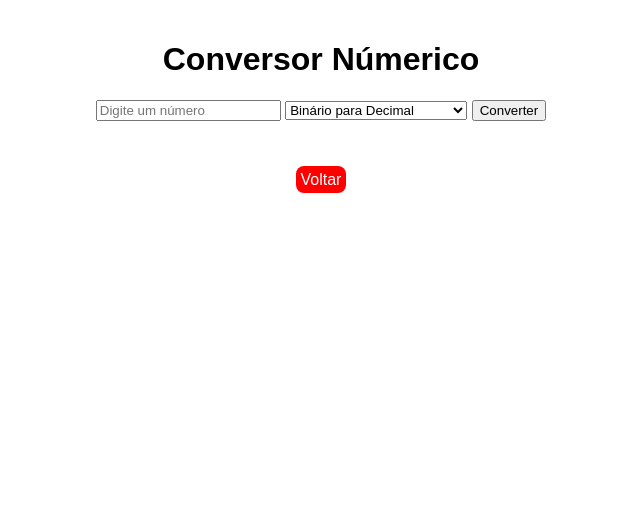
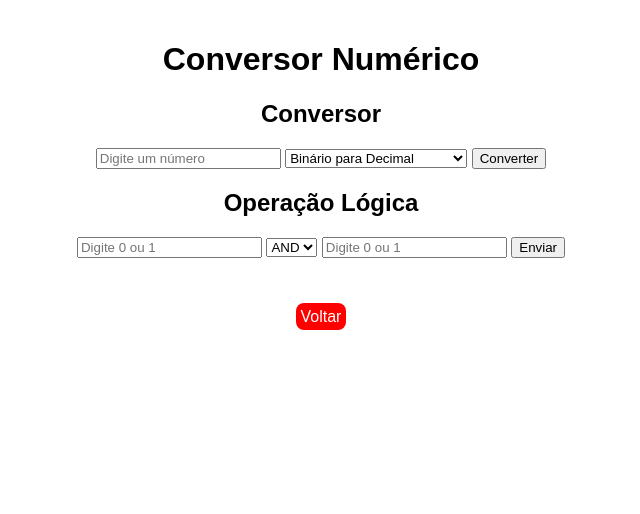
Before and after one commit to eukauacavalcante/morpheus_env, a Django app: page /sistema/conversor/ in a window 1280 px wide. Shown: the part 79-593 px from the top of the page, without its empty margins (319-959 px from the left). Run offline with Django 5.2, Linux system fonts and the light colour scheme.

Commit message:
feat(number_converter): adicionar cálculo lógico com operações booleanas (and, or, xor)

```diff
--- a/users/templates/num_converter.html
+++ b/users/templates/num_converter.html
@@ -9,10 +9,11 @@
 
 {% block content %}
 <div style="text-align: center;">
-    <h1>Conversor Númerico</h1>
+    <h1>Conversor Numérico</h1>
 
+    <h2>Conversor</h2>
     <input type="text" id="value" placeholder="Digite um número">
-    <select id="type">
+    <select id="type_converter">
         <option value="bin2dec">Binário para Decimal</option>
         <option value="dec2bin">Decimal para Binário</option>
         <option value="dec2hex">Decimal para Hexadecimal</option>
@@ -23,24 +24,47 @@
 
     <button onclick="converter()">Converter</button>
 
-    <p id="result"></p>
+    <p id="result_converter"></p>
 
-    <div class="button_div">
-        <a href="{% url 'main' %}" class="button">Voltar</a>
-    </div>
+    <h2>Operação Lógica</h2>
+    <input type="text" id="value1" placeholder="Digite 0 ou 1">
+    <select id="type_boolean">
+        <option value="and">AND</option>
+        <option value="or">OR</option>
+        <option value="xor">XOR</option>
+    </select>
+    <input type="text" id="value2" placeholder="Digite 0 ou 1">
 
+    <button onclick="boolean()">Enviar</button>
+
+    <p id="result_boolean"></p>
+</div>
+
+<div class="button_div">
+    <a href="{% url 'main' %}" class="button">Voltar</a>
 </div>
 
 <script>
     async function converter() {
         const value = document.getElementById('value').value;
-        const type = document.getElementById('type').value;
+        const type = document.getElementById('type_converter').value;
 
         const request = await fetch(`api/?value=${value}&type=${type}`);
         const data = await request.json();
 
-        document.getElementById("result").innerText = "Resultado: " + data.result;
-        console.log(data.result)
+        document.getElementById("result_converter").innerText = "Resultado: " + data.result;
+    }
+
+
+    async function boolean() {
+        const value1 = document.getElementById('value1').value;
+        const value2 = document.getElementById('value2').value;
+        const type = document.getElementById('type_boolean').value;
+
+        const request = await fetch(`api/?type=${type}&value1=${value1}&value2=${value2}`);
+        const data = await request.json();
+
+        document.getElementById("result_boolean").innerText = "Resultado: " + data.result;
     }
 </script>
 {% endblock %}
--- a/users/views.py
+++ b/users/views.py
@@ -38,5 +38,17 @@ def number_converter_api(request):
             result = hex_to_dec(value)
         case 'oct2dec':
             result = oct_to_dec(value)
+        case 'and':
+            value1 = int(request.GET.get('value1'))
+            value2 = int(request.GET.get('value2'))
+            result = value1 & value2
+        case 'or':
+            value1 = int(request.GET.get('value1'))
+            value2 = int(request.GET.get('value2'))
+            result = value1 | value2
+        case 'xor':
+            value1 = int(request.GET.get('value1'))
+            value2 = int(request.GET.get('value2'))
+            result = value1 ^ value2
 
     return JsonResponse({'result': result})
```
